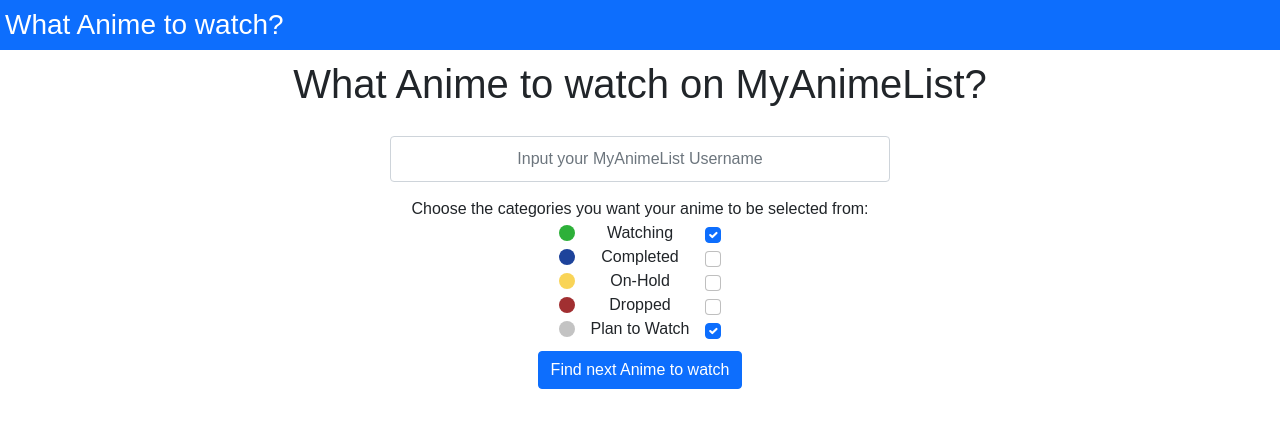
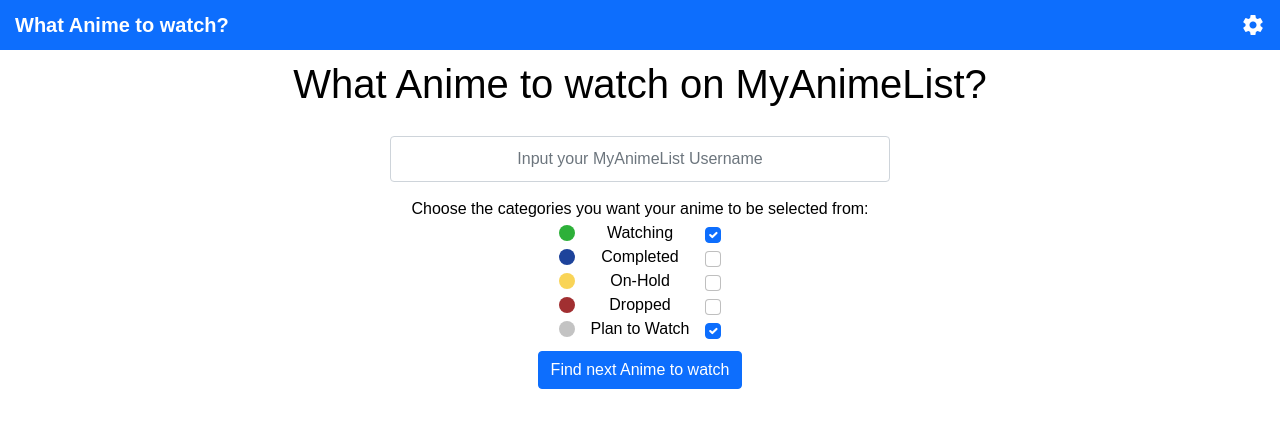
Before and after one commit to Khelta/what-to-watch, a Django app: page / in a window 1280 px wide. Shown: the top 428 px of the page. Run offline with Django 3.2, Linux system fonts and the light colour scheme.

Commit message:
Styled Navbar

```diff
--- a/whatToWatchApp/static/whatToWatchApp/style.css
+++ b/whatToWatchApp/static/whatToWatchApp/style.css
@@ -2,6 +2,7 @@ body {
   font-family: Arial, Helvetica, sans-serif;
   font-size: 16px;
   text-align: center;
+  color: black;
 }
 
 h1, h2 {
@@ -12,19 +13,49 @@ h1 {
   padding: 10px;
 }
 
+a.styleless-link {
+  color: white;
+  text-decoration: none;
+}
+
 #navbar {
   height: 50px;
   color: white;
   text-align: left;
-  display: -ms-grid;
-  display: grid;
+  display: -webkit-box;
+  display: -ms-flexbox;
+  display: flex;
+  -webkit-box-pack: center;
+      -ms-flex-pack: center;
+          justify-content: center;
   -webkit-box-align: center;
       -ms-flex-align: center;
           align-items: center;
+  padding: 15px;
 }
 
-#navbar > h3 {
-  margin: 5px;
+#navbar > * {
+  display: -webkit-box;
+  display: -ms-flexbox;
+  display: flex;
+  -webkit-box-pack: center;
+      -ms-flex-pack: center;
+          justify-content: center;
+  -webkit-box-align: center;
+      -ms-flex-align: center;
+          align-items: center;
+  height: 50px;
+}
+
+.navbar-text {
+  font-size: 20px;
+  font-weight: bold;
+}
+
+.spacer {
+  -webkit-box-flex: 1;
+      -ms-flex-positive: 1;
+          flex-grow: 1;
 }
 
 .flex-box, #username-form, #username-form > div {
@@ -45,6 +76,7 @@ h1 {
 
 .text-box {
   width: 50%;
+  color: black;
 }
 
 #username-form > *, #username-input > * {
--- a/whatToWatchApp/static/whatToWatchApp/style.scss
+++ b/whatToWatchApp/static/whatToWatchApp/style.scss
@@ -4,10 +4,13 @@ $onhold: #f9d457;
 $dropped: #a12f31;
 $plantowatch: #c3c3c3;
 
+$navbar-height: 50px;
+
 body {
     font-family: Arial, Helvetica, sans-serif;
     font-size: 16px;
     text-align: center;
+    color: black;
 }
 
 h1, h2 {
@@ -18,17 +21,35 @@ h1 {
     padding: 10px;
 }
 
+a.styleless-link {
+    color: white;
+    text-decoration: none;
+}
+
 #navbar {
-    height:50px;
+    height: $navbar-height;
     color: white;
     text-align: left;
-    display: grid;
+    display: flex;
+    justify-content: center;
     align-items: center;
-
+    padding: 15px;
 }
 
-#navbar > h3 {
-    margin: 5px;
+#navbar > * {
+    display: flex;
+    justify-content: center;
+    align-items: center;
+    height: $navbar-height;
+}
+
+.navbar-text {
+    font-size: 20px;
+    font-weight: bold;
+}
+
+.spacer {
+    flex-grow: 1;
 }
 
 .flex-box, #username-form, #username-form > div {
@@ -40,6 +61,7 @@ h1 {
 
 .text-box {
     width: 50%;
+    color: black;
 }
 
 #username-form > *, #username-input > *{
--- a/whatToWatchApp/templates/whatToWatchApp/navbar.html
+++ b/whatToWatchApp/templates/whatToWatchApp/navbar.html
@@ -1,6 +1,16 @@
 <!Doctype html>
 <html lang="en">
-    <div id="navbar" class="bg-primary">
-        <h3>What Anime to watch?</h3>
-    </div>
+    <head>
+        <link href="https://fonts.googleapis.com/icon?family=Material+Icons"
+        rel="stylesheet">
+        <link href="https://cdn.jsdelivr.net/npm/bootstrap@5.0.2/dist/css/bootstrap.min.css" rel="stylesheet" integrity="sha384-EVSTQN3/azprG1Anm3QDgpJLIm9Nao0Yz1ztcQTwFspd3yD65VohhpuuCOmLASjC" crossorigin="anonymous">
+        <link rel="stylesheet" type="text/css" href="../../static/whatToWatchApp/style.css">
+    </head>
+    <body>
+        <div id="navbar" class="bg-primary">
+            <a class="styleless-link navbar-text" href="/">What Anime to watch?</a>
+            <div class="spacer"></div>
+            <span class="material-icons">settings</span>
+        </div>
+    </body>
 </html>
```
Also changed, not shown: 1 other file.
